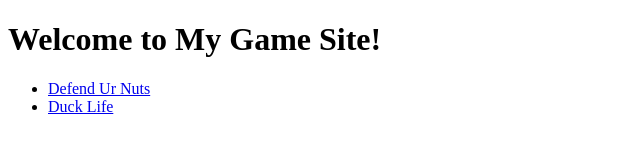
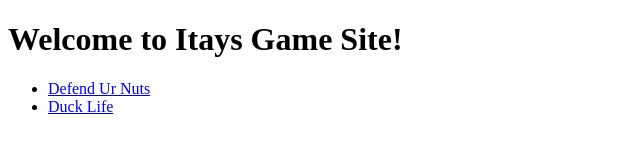
Before and after one commit to ohiosigmaskibbadyrazz/games, a plain HTML site: page index.html in a window 1280 px wide. Shown: the whole page, without its empty margins (0-640 px from the left). Drawn offline with Linux system fonts and the light colour scheme.

Commit message:
Update index.html

```diff
--- a/index.html
+++ b/index.html
@@ -6,7 +6,7 @@
     <title>Game Menu</title>
 </head>
 <body>
-    <h1>Welcome to My Game Site!</h1>
+    <h1>Welcome to Itays Game Site!</h1>
     <ul>
         <li><a href="game1.html">Defend Ur Nuts</a></li>
         <li><a href="game2.html">Duck Life</a></li>
```
